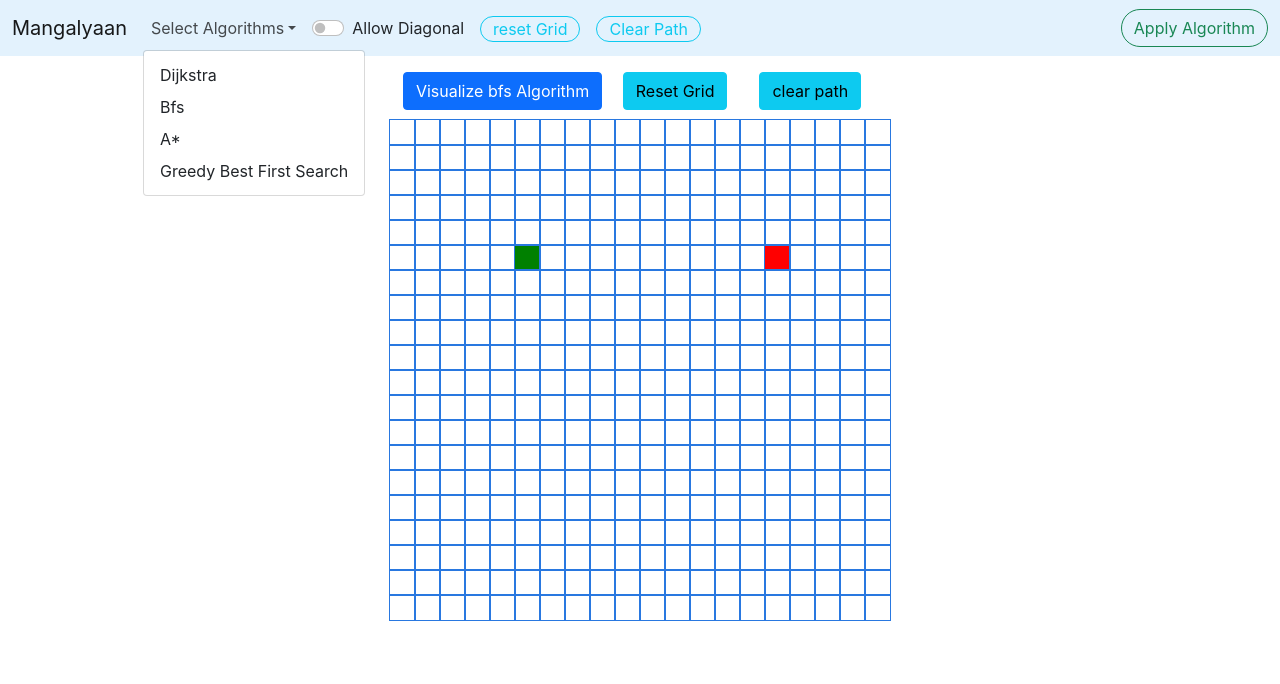
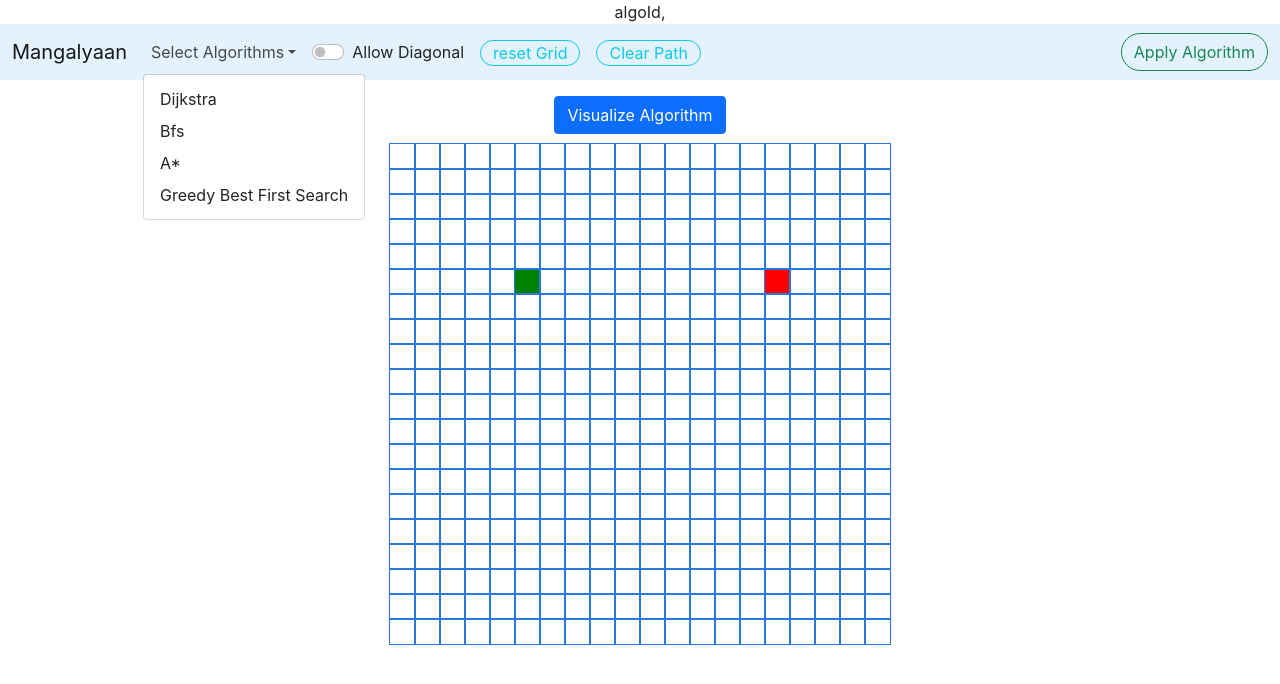
Before and after one commit to SinghAman1/mangalyaan, a React (Create React App) app: page / in a window 1280 px wide. Both pictures are taken after a click on the button "Select Algorithms". Shown: the top 684 px of the page. Built offline with nearby package versions, Linux system fonts and the light colour scheme.

Commit message:
added eventlistner

```diff
--- a/src/App.js
+++ b/src/App.js
@@ -1,7 +1,7 @@
 // import logo from './logo.svg';
 import './App.css';
 import './background.css';
-import Navbar from './navbar';
+import Navbar from './visulaizer/navbar';
 import Visualizer from './visulaizer/visualizer';
 
 function App() {
@@ -10,7 +10,7 @@ function App() {
      {/* <div id="stars" /> */}
       {/* <div id="stars2" /> */}
       {/* <div id="stars3" /> */}
-      < Navbar/>
+      {/* < Navbar/> */}
       <Visualizer/>
     </div>
   );
--- a/src/algorithms/bfs.js
+++ b/src/algorithms/bfs.js
@@ -21,7 +21,7 @@ export function BFS(grid, startNode, finishNode) {
     currNode = myQueue.dequeue();
     if (currNode.isWall) {console.log(currNode.row)};
 
-    if (currNode.isWall){ continue;console.log('aa');}
+    if (currNode.isWall){ continue;}
     var r = currNode.row;
     var c = currNode.col;
     visitedNodesInOrder.push(currNode);
--- a/src/algorithms/utility.js
+++ b/src/algorithms/utility.js
@@ -1,4 +1,4 @@
-import '../navbar';
+import '../visulaizer/navbar';
 //import {Visualizer} from'../visulaizer/visualizer'
 
 export class Queue {
--- a/src/navbar.js
+++ b/src/visulaizer/navbar.js
@@ -1,6 +1,12 @@
-const Navbar = () => {
+//import Visualizer from './visulaizer/visualizer';
+import './visualizer';
+var algoId;
+const Navbar = (props) => {
+
   return (
+
       <div>
+        algoId,
       <nav className="navbar navbar-expand-lg navbar-light navColor">
 <div className="container-fluid">
   <a className="navbar-brand" href="#">Mangalyaan</a>
@@ -10,14 +16,28 @@ const Navbar = () => {
   <div className="collapse navbar-collapse" id="navbarSupportedContent">
     <ul className="navbar-nav me-auto mb-2 mb-lg-0">
       <li className="nav-item dropdown">
+
         <a className="nav-link dropdown-toggle" href="#" id="navbarDropdown" role="button" data-bs-toggle="dropdown" aria-expanded="false">
           Select Algorithms
         </a>
-        <ul className="dropdown-menu" aria-labelledby="navbarDropdown">
-          <li><a className="dropdown-item" href="#">Dijkstra</a></li>
-          <li><a className="dropdown-item" href="#">Bfs</a></li>
-          <li><a className="dropdown-item" href="#">A*</a></li>
-          <li><a className="dropdown-item" href="#">Greedy Best First Search</a></li>
+        <ul  id="accordion" className="dropdown-menu" aria-labelledby="navbarDropdown">
+          <li><a id="dijkstra" className="dropdown-item" href="#" onClick={()=>{
+            algoId="dijkstra";
+
+          }
+        }>Dijkstra</a></li>
+          <li><a id="bfs" className="dropdown-item" href="#" onClick={()=>{
+            algoId="bfs";
+
+          }}>Bfs</a></li>
+          <li><a id="astar"className="dropdown-item" href="#" onClick={()=>{
+            algoId="astar";
+
+          }}>A*</a></li>
+          <li><a id="greedybfs" className="dropdown-item" href="#" onClick={()=>{
+            algoId="grredybfs";
+
+          }}>Greedy Best First Search</a></li>
         </ul>
       </li>
       <li className="nav-item mx-2">
@@ -29,10 +49,10 @@ const Navbar = () => {
            </div>
       </li>
       <li className="nav-item mx-2">
-      <button className="btn btn-outline-info rounded-pill py-0 mt-2" type="submit"> reset Grid</button>
+      <button id="reset" className="btn btn-outline-info rounded-pill py-0 mt-2"  onClick={() =>props.resetGrid()} type="submit"> reset Grid</button>
       </li>
       <li className="nav-item mx-2">
-      <button className="btn btn-outline-info rounded-pill py-0 mt-2" type="submit"> Clear Path</button>
+      <button  id="clear" className="btn btn-outline-info rounded-pill py-0 mt-2" onClick={() =>props.clearPath()} type="submit"> Clear Path</button>
       </li>
 
 
--- a/src/visulaizer/visualizer.js
+++ b/src/visulaizer/visualizer.js
@@ -3,6 +3,7 @@ import React, { Component } from 'react';
 // import { dijkstra, getNodesInShortestPathOrder } from '../algorithms/dijkstra';
 import {BFS,getNodesInShortestPathOrder} from '../algorithms/bfs';
 import Node from '../node/node';
+import Navbar from'./navbar';
 
 import "./visualizer.css";
 
@@ -117,7 +118,7 @@ export default class Visualizer extends Component {
 
   }
 
-  animateDijkstra(visitedNodesInOrder, nodesInShortestPathOrder) {
+  animateAlgorithm(visitedNodesInOrder, nodesInShortestPathOrder) {
     for (let i = 0; i <= visitedNodesInOrder.length; i++) {
       if (i === visitedNodesInOrder.length) {
         setTimeout(() => {
@@ -170,13 +171,17 @@ export default class Visualizer extends Component {
   //   const nodesInShortestPathOrder = getNodesInShortestPathOrder(finishNode);
   //   this.animateDijkstra(visitedNodesInOrder, nodesInShortestPathOrder);
   // }
-  visualizeBfs() {
+  visualize() {
     const {grid} = this.state;
     const startNode = grid[START_NODE_ROW][START_NODE_COL];
     const finishNode = grid[FINISH_NODE_ROW][FINISH_NODE_COL];
-    const visitedNodesInOrder = BFS(grid, startNode, finishNode);
-    const nodesInShortestPathOrder = getNodesInShortestPathOrder(finishNode);
-    this.animateDijkstra(visitedNodesInOrder, nodesInShortestPathOrder);
+
+    const visitedNodesInOrder
+     = BFS(grid, startNode, finishNode);
+    const nodesInShortestPathOrder
+     = getNodesInShortestPathOrder(finishNode);
+    if(algoId=="bfs") console.log("aditi");
+    this.animateAlgorithm(visitedNodesInOrder, nodesInShortestPathOrder);
   }
 
 
@@ -187,7 +192,8 @@ export default class Visualizer extends Component {
        const currentRow = [];
        for (let col = 0; col < 20; col++) {
           currentRow.push(createNode(col, row));
-       document.getElementById(`node-${row}-${col}`).className =
+          //`node-${row}-${col}`
+      document.getElementById(`node-${row}-${col}`).className =
         `node  ${ row===START_NODE_ROW && col===START_NODE_COL ?'node-start':
          row===FINISH_NODE_ROW && col===FINISH_NODE_COL? 'node-finish':''}`;
 
@@ -219,6 +225,9 @@ export default class Visualizer extends Component {
    }
 
 
+
+
+
     render() {
 
       window.addEventListener("keydown", (e) => {
@@ -232,14 +241,18 @@ export default class Visualizer extends Component {
         const {grid,mouseIsPressed}= this.state;
         return (
           <div>
-          <button className=" btn btn-primary mt-3" onClick={() => this.visualizeBfs()}>
-          Visualize bfs Algorithm
-        </button> <button className=" btn btn-info mt-3 mx-3" onClick={() => this.resetGrid()}>
+     < Navbar resetGrid={this.resetGrid} clearPath={this.clearPath} />
+
+
+          <button className=" btn btn-primary mt-3" onClick={() => this.visualize()}>
+          Visualize Algorithm
+         </button>
+         {/* <button className=" btn btn-info mt-3 mx-3" onClick={() => this.resetGrid()}>
           Reset Grid
         </button>
          <button className=" btn btn-info mt-3 mx-3" onClick={() => this.clearPath()}>
          clear path
-        </button>
+        </button> */}
             <div className="grid">
             {grid.map((row, rowIdx) => {
               return (
@@ -263,6 +276,7 @@ export default class Visualizer extends Component {
                        onMouseDown={(row, col) => this.handleMouseDown(row, col)}
                        onMouseEnter={(row, col) => {return  this.handleMouseEnter(row, col)}}
                        onMouseUp={(row, col) => { return this.handleMouseUp(row,col)}}
+
                       //  onKeyDown={ ()=> { return this.handleKeyPress } }
                        ></Node>
                     );
```
